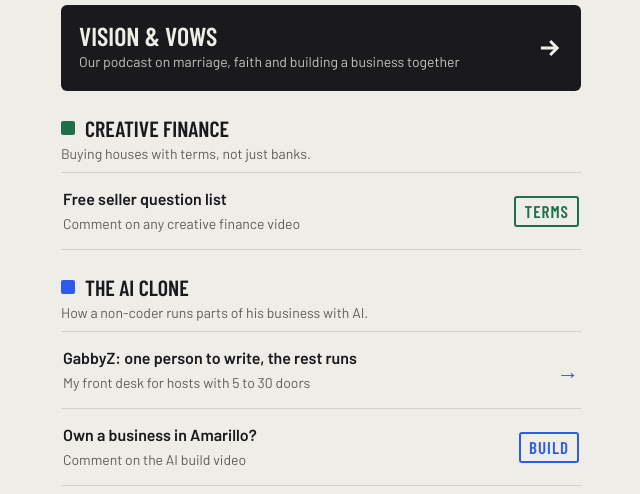
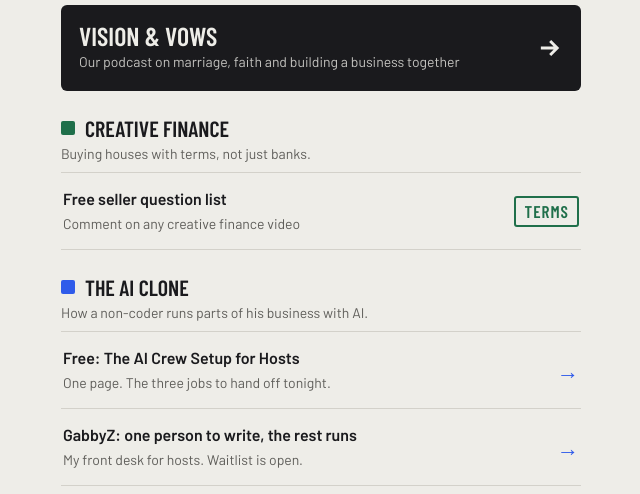
Before and after one commit to angelfrn07/angelandkayla-links, a plain HTML site: page index.html in a window 1280 px wide. Shown: the part 306-800 px from the top of the page, without its empty margins (319-959 px from the left). Drawn offline with nearby package versions, Linux system fonts and the light colour scheme; a web font is replaced by a local one.

Commit message:
Add the free host guide above GabbyZ; GabbyZ row says waitlist

```diff
--- a/index.html
+++ b/index.html
@@ -87,7 +87,8 @@
     {label:"Guesty", sub:"Property management software", url:"", aff:true}
   ]},
   {key:"ai", name:"The AI Clone", note:"How a non-coder runs parts of his business with AI.", links:[
-    {label:"GabbyZ: one person to write, the rest runs", sub:"My front desk for hosts with 5 to 30 doors", url:"https://angelfrn07.github.io/gabbyz-plans/"},
+    {label:"Free: The AI Crew Setup for Hosts", sub:"One page. The three jobs to hand off tonight.", url:"https://angelfrn07.github.io/gabbyz-plans/guide/"},
+    {label:"GabbyZ: one person to write, the rest runs", sub:"My front desk for hosts. Waitlist is open.", url:"https://angelfrn07.github.io/gabbyz-plans/"},
     {label:"Own a business in Amarillo?", sub:"Comment on the AI build video", kw:"BUILD"}
   ]},
   {key:"fam", name:"Faith & Family", note:"What keeps us together while we build.", links:[
```
